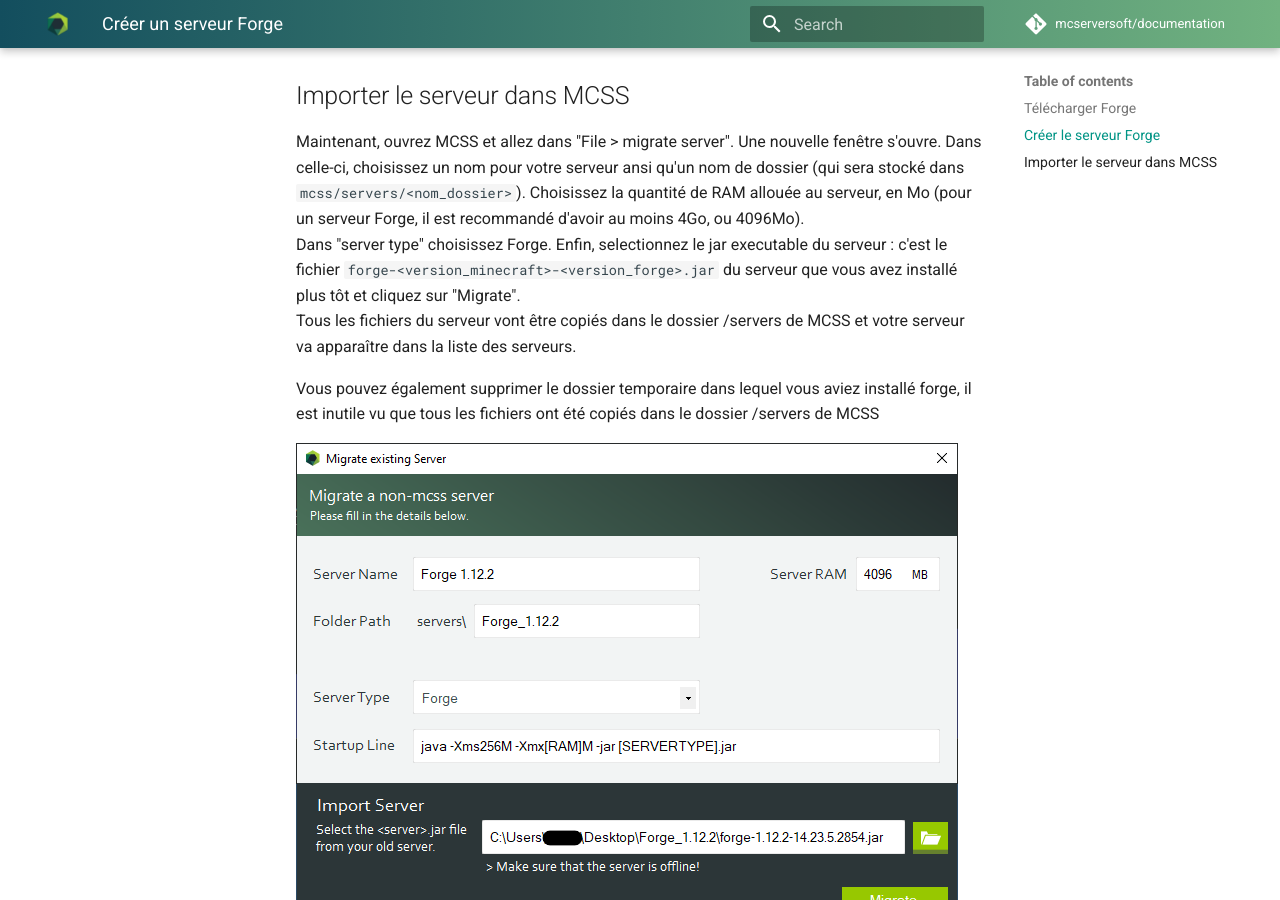
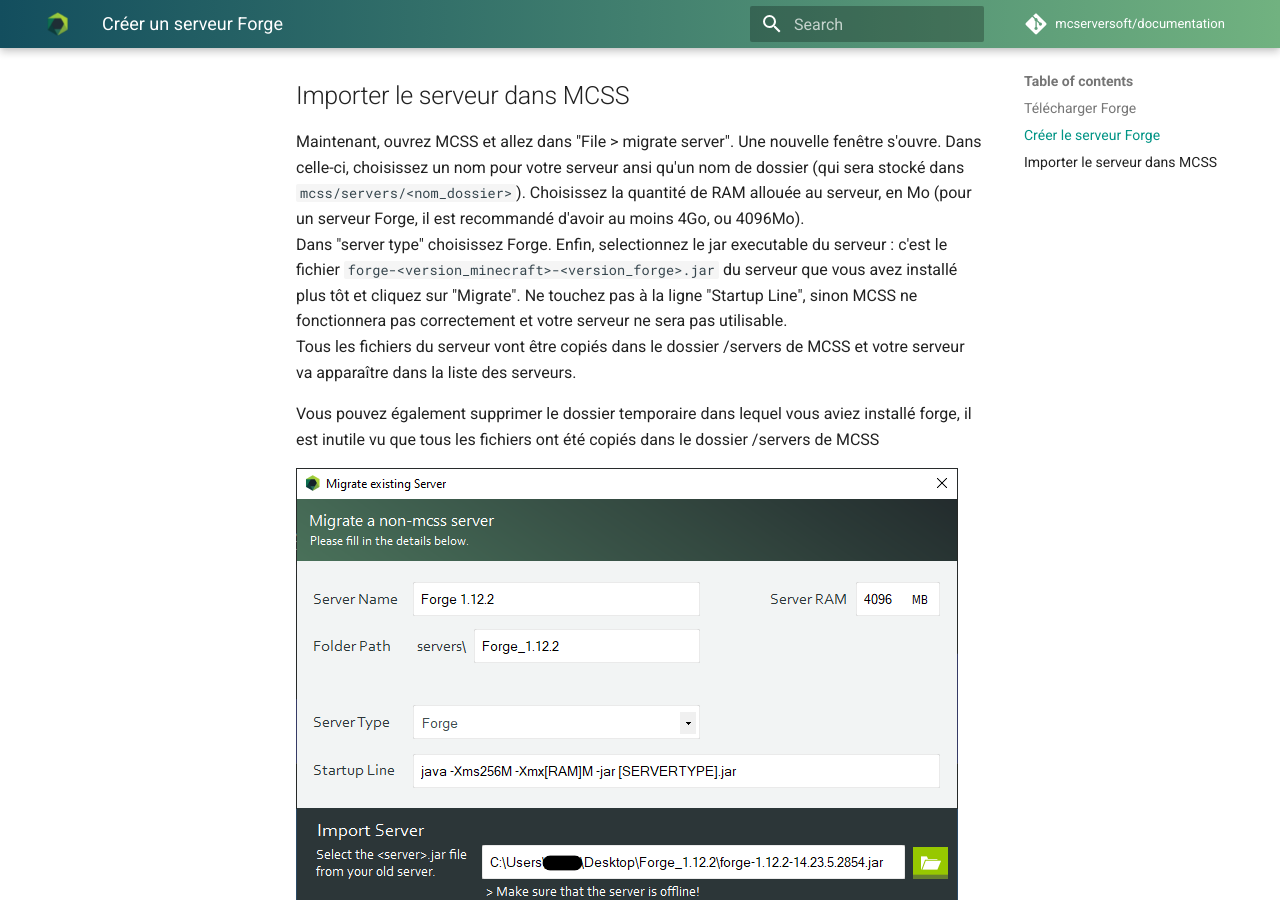
Before and after one commit to mcserversoft/documentation, an MkDocs documentation site: the page built from docs/creer-serveur-forge.md, in a window 1280 px wide and 900 px high, scrolled down 1485 px. Built offline with MkDocs 1.6.1 and Material for MkDocs 9.7.7, drawn with Linux system fonts in a browser that asks for light colours; comment, search, counter and statistics services are not loaded.

Commit message:
Update creer-serveur-forge.md

```diff
--- a/docs/creer-serveur-forge.md
+++ b/docs/creer-serveur-forge.md
@@ -35,7 +35,7 @@
 ## Importer le serveur dans MCSS
 
 Maintenant, ouvrez MCSS et allez dans "File > migrate server". Une nouvelle fenêtre s'ouvre. Dans celle-ci, choisissez un nom pour votre serveur ansi qu'un nom de dossier (qui sera stocké dans `mcss/servers/<nom_dossier>`). Choisissez la quantité de RAM allouée au serveur, en Mo (pour un serveur Forge, il est recommandé d'avoir au moins 4Go, ou 4096Mo). <br>
-Dans "server type" choisissez Forge. Enfin, selectionnez le jar executable du serveur : c'est le fichier `forge-<version_minecraft>-<version_forge>.jar` du serveur que vous avez installé plus tôt et cliquez sur "Migrate". <br>
+Dans "server type" choisissez Forge. Enfin, selectionnez le jar executable du serveur : c'est le fichier `forge-<version_minecraft>-<version_forge>.jar` du serveur que vous avez installé plus tôt et cliquez sur "Migrate". Ne touchez pas à la ligne "Startup Line", sinon MCSS ne fonctionnera pas correctement et votre serveur ne sera pas utilisable.<br>
 Tous les fichiers du serveur vont être copiés dans le dossier /servers de MCSS et votre serveur va apparaître dans la liste des serveurs. <br>
 
 Vous pouvez également supprimer le dossier temporaire dans lequel vous aviez installé forge, il est inutile vu que tous les fichiers ont été copiés dans le dossier /servers de MCSS
```
